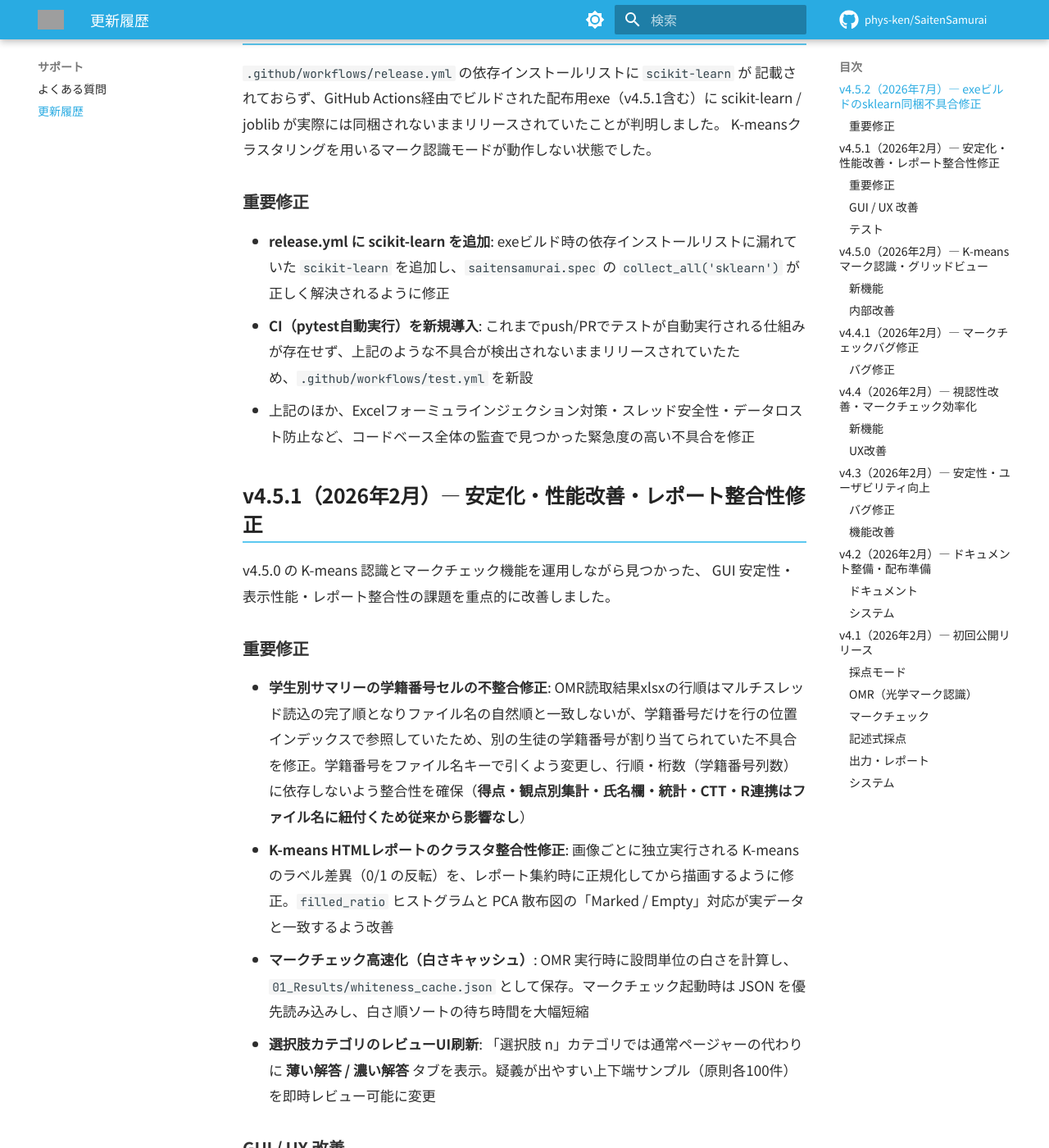
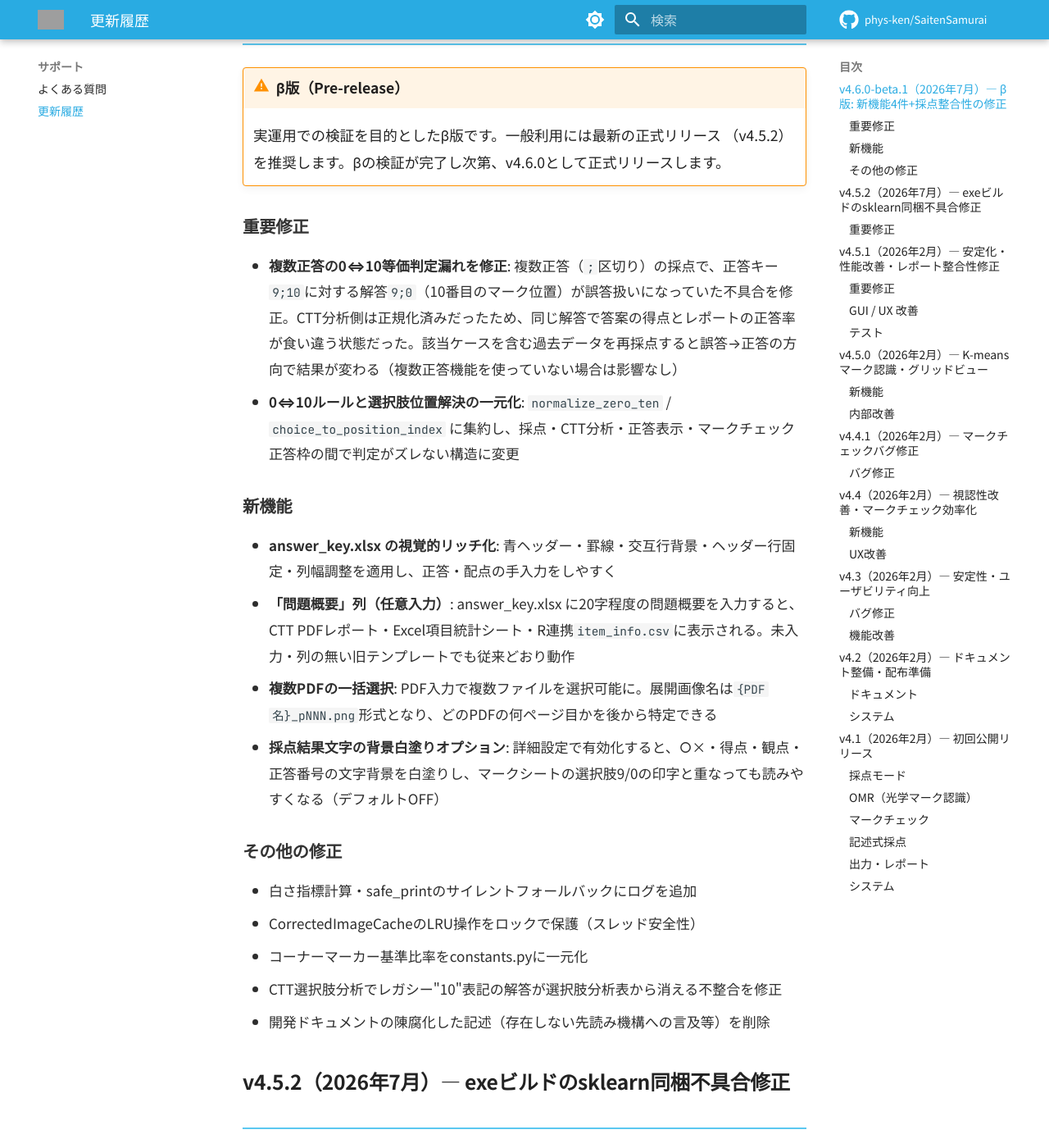
Before and after one commit to phys-ken/SaitenSamurai, an MkDocs documentation site: the page built from docs/changelog.md, in a window 1280 px wide and 1400 px high, scrolled down 299 px. Shown: the whole window at 82% size. Built offline with MkDocs 1.6.1 and Material for MkDocs 9.7.7, drawn with Linux system fonts in a browser that asks for light colours; comment, search, counter and statistics services are not loaded; grey boxes are pictures that could not be loaded.

Commit message:
chore(release): v4.6.0-beta.1 準備 — プレリリース対応とバージョン更新
- release.yml: タグ名にハイフンを含む場合(v4.6.0-beta.1等)は自動で
  Pre-releaseとして公開。/releases/latest には含まれないため
  一般ユーザーの導線(v4.5.2)に影響しない
- APP_VERSION / saitensamurai.py のバージョン表記を 4.6.0-beta.1 に更新
- バージョン形式テストをsemverプレリリース表記対応に緩和
- changelog に v4.6.0-beta.1 のエントリを追加(β版である旨を明記)

Co-Authored-By: Claude Fable 5 <noreply@anthropic.com>

```diff
--- a/docs/changelog.md
+++ b/docs/changelog.md
@@ -1,6 +1,32 @@
 # 更新履歴
 
 ---
+
+## v4.6.0-beta.1（2026年7月）— β版: 新機能4件+採点整合性の修正
+
+!!! warning "β版（Pre-release）"
+    実運用での検証を目的としたβ版です。一般利用には最新の正式リリース
+    （v4.5.2）を推奨します。βの検証が完了し次第、v4.6.0として正式リリースします。
+
+### 重要修正
+
+- **複数正答の0⇔10等価判定漏れを修正**: 複数正答（`;`区切り）の採点で、正答キー`9;10`に対する解答`9;0`（10番目のマーク位置）が誤答扱いになっていた不具合を修正。CTT分析側は正規化済みだったため、同じ解答で答案の得点とレポートの正答率が食い違う状態だった。該当ケースを含む過去データを再採点すると誤答→正答の方向で結果が変わる（複数正答機能を使っていない場合は影響なし）
+- **0⇔10ルールと選択肢位置解決の一元化**: `normalize_zero_ten` / `choice_to_position_index` に集約し、採点・CTT分析・正答表示・マークチェック正答枠の間で判定がズレない構造に変更
+
+### 新機能
+
+- **answer_key.xlsx の視覚的リッチ化**: 青ヘッダー・罫線・交互行背景・ヘッダー行固定・列幅調整を適用し、正答・配点の手入力をしやすく
+- **「問題概要」列（任意入力）**: answer_key.xlsx に20字程度の問題概要を入力すると、CTT PDFレポート・Excel項目統計シート・R連携`item_info.csv`に表示される。未入力・列の無い旧テンプレートでも従来どおり動作
+- **複数PDFの一括選択**: PDF入力で複数ファイルを選択可能に。展開画像名は`{PDF名}_pNNN.png`形式となり、どのPDFの何ページ目かを後から特定できる
+- **採点結果文字の背景白塗りオプション**: 詳細設定で有効化すると、○×・得点・観点・正答番号の文字背景を白塗りし、マークシートの選択肢9/0の印字と重なっても読みやすくなる（デフォルトOFF）
+
+### その他の修正
+
+- 白さ指標計算・safe_printのサイレントフォールバックにログを追加
+- CorrectedImageCacheのLRU操作をロックで保護（スレッド安全性）
+- コーナーマーカー基準比率をconstants.pyに一元化
+- CTT選択肢分析でレガシー"10"表記の解答が選択肢分析表から消える不整合を修正
+- 開発ドキュメントの陳腐化した記述（存在しない先読み機構への言及等）を削除
 
 ## v4.5.2（2026年7月）— exeビルドのsklearn同梱不具合修正
 
```
Also changed, not shown: 4 other files.
